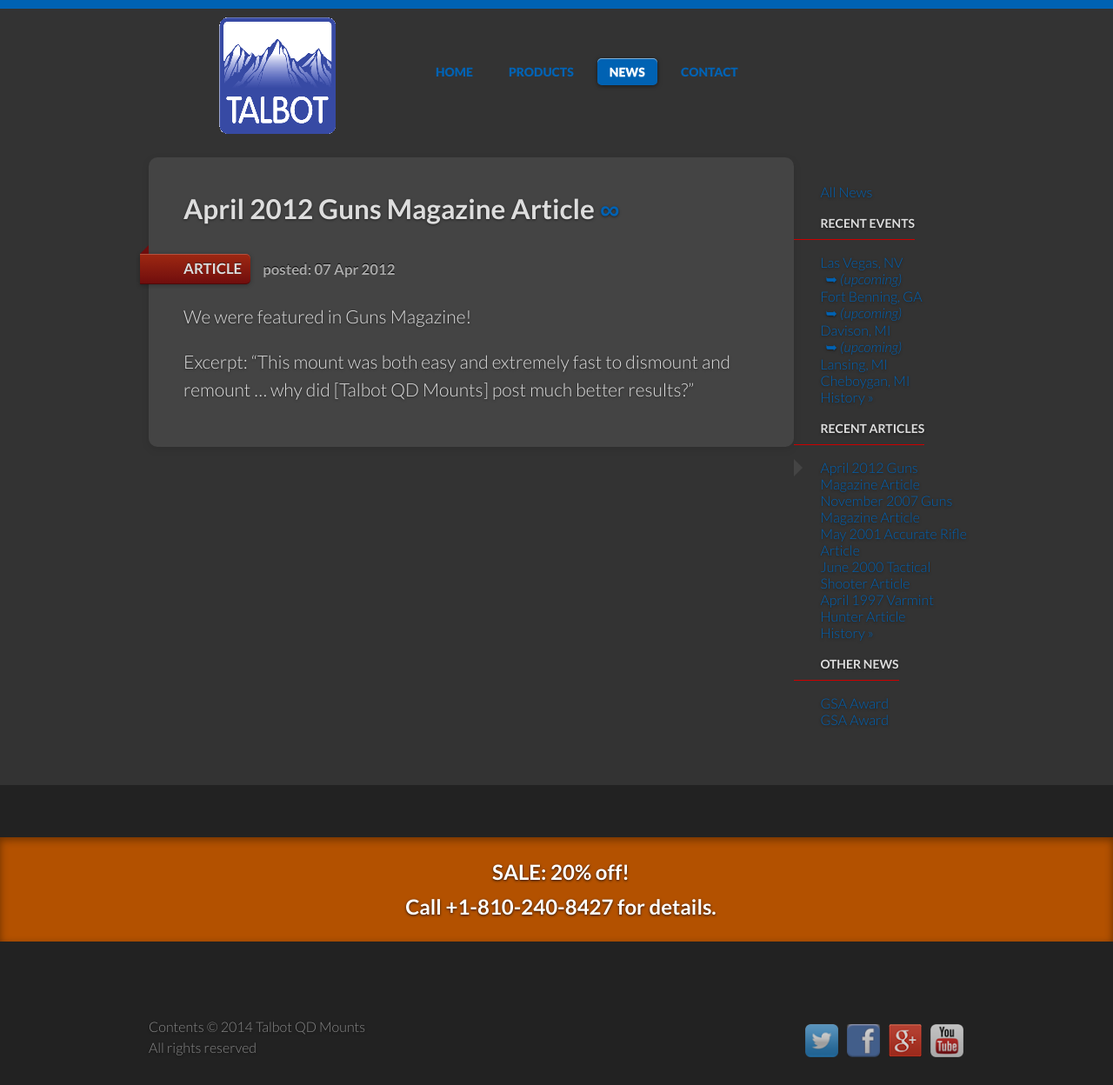
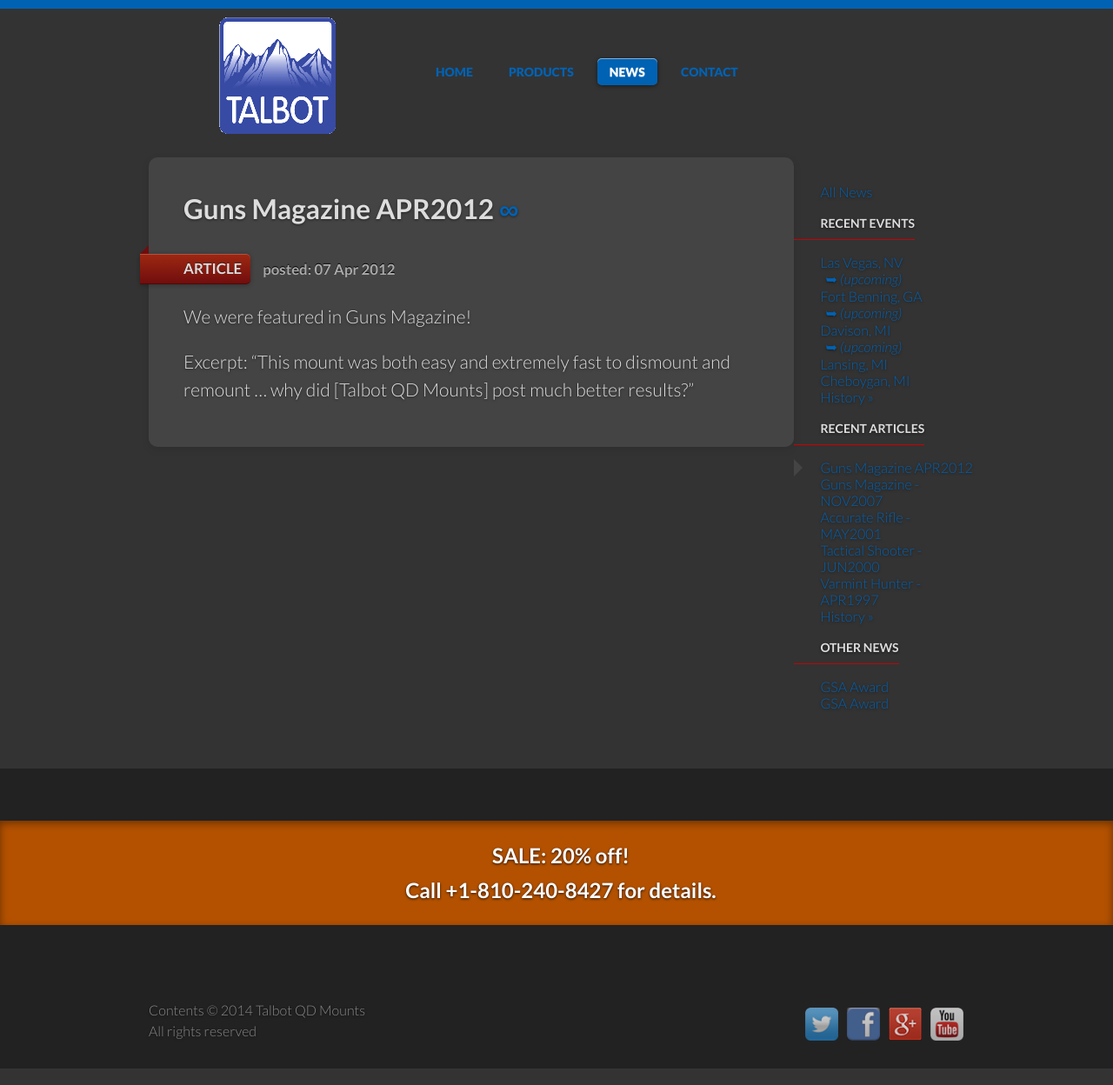
Before and after one commit to qdmounts/qdmounts.github.io, a Jekyll site: the page built from _posts/2012-04-07-qdmounts-article-gm-april2012.markdown, in a window 1280 px wide. Shown: the whole page at 87% size. Built offline with Jekyll 4.4.1, drawn with Linux system fonts in a browser that asks for light colours.

Commit message:
added articles

```diff
--- a/_posts/1997-04-20-qdmounts-article-vh-april1997.markdown
+++ b/_posts/1997-04-20-qdmounts-article-vh-april1997.markdown
@@ -1,6 +1,6 @@
 ---
 layout: news_item
-title: 'April 1997 Varmint Hunter Article'
+title: 'Varmint Hunter - APR1997'
 date: 1997-04-20 10:22:00 -0500
 author: prolixalias
 categories: [article]
--- a/_posts/1999-12-01-qdmounts-article-sp-december1999.markdown
+++ b/_posts/1999-12-01-qdmounts-article-sp-december1999.markdown
@@ -1,6 +1,6 @@
 ---
 layout: news_item
-title: 'December 1999 Sniper's Paradise Article'
+title: 'Sniper's Paradise - DEC1999'
 date: 1999-12-01 00:10:00 -0500
 author: prolixalias
 categories: [article]
--- a/_posts/2000-06-01-qdmounts-article-ts-june2000.markdown
+++ b/_posts/2000-06-01-qdmounts-article-ts-june2000.markdown
@@ -1,6 +1,6 @@
 ---
 layout: news_item
-title: 'June 2000 Tactical Shooter Article'
+title: 'Tactical Shooter - JUN2000'
 date: 2000-06-01 00:02:44 -0500
 author: prolixalias
 categories: [article]
--- a/_posts/2001-05-01-qdmounts-article-ar-may2001.markdown
+++ b/_posts/2001-05-01-qdmounts-article-ar-may2001.markdown
@@ -1,6 +1,6 @@
 ---
 layout: news_item
-title: 'May 2001 Accurate Rifle Article'
+title: 'Accurate Rifle - MAY2001'
 date: 2001-05-01 11:38:00 -0500
 author: prolixalias
 categories: [article]
--- a/_posts/2007-11-11-qdmounts-article-gm-november2007.markdown
+++ b/_posts/2007-11-11-qdmounts-article-gm-november2007.markdown
@@ -1,6 +1,6 @@
 ---
 layout: news_item
-title: 'November 2007 Guns Magazine Article'
+title: 'Guns Magazine - NOV2007'
 date: 2007-11-11 11:11:00 -0500
 author: prolixalias
 categories: [article]
--- a/_posts/2012-04-07-qdmounts-article-gm-april2012.markdown
+++ b/_posts/2012-04-07-qdmounts-article-gm-april2012.markdown
@@ -1,6 +1,6 @@
 ---
 layout: news_item
-title: 'April 2012 Guns Magazine Article'
+title: 'Guns Magazine APR2012'
 date: 2012-04-07 12:13:00 -0500
 author: prolixalias
 categories: [article]
```
